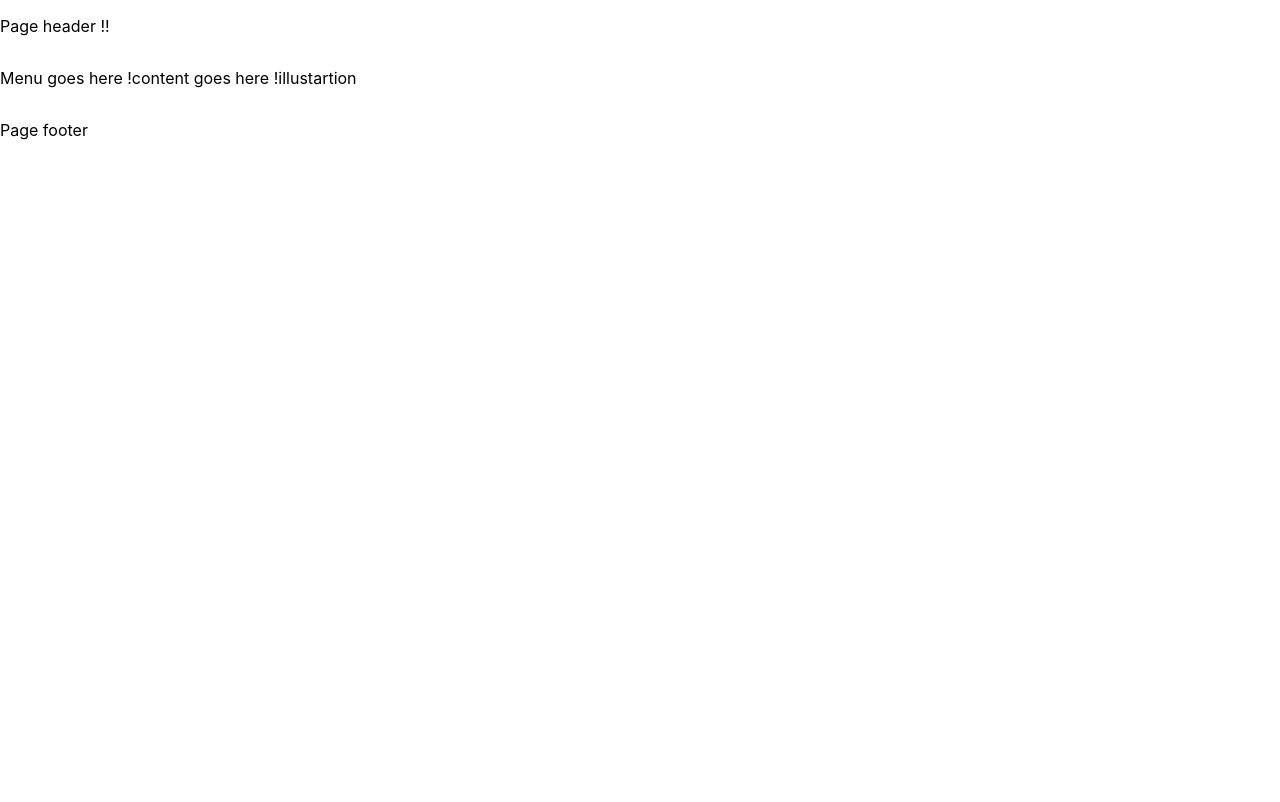
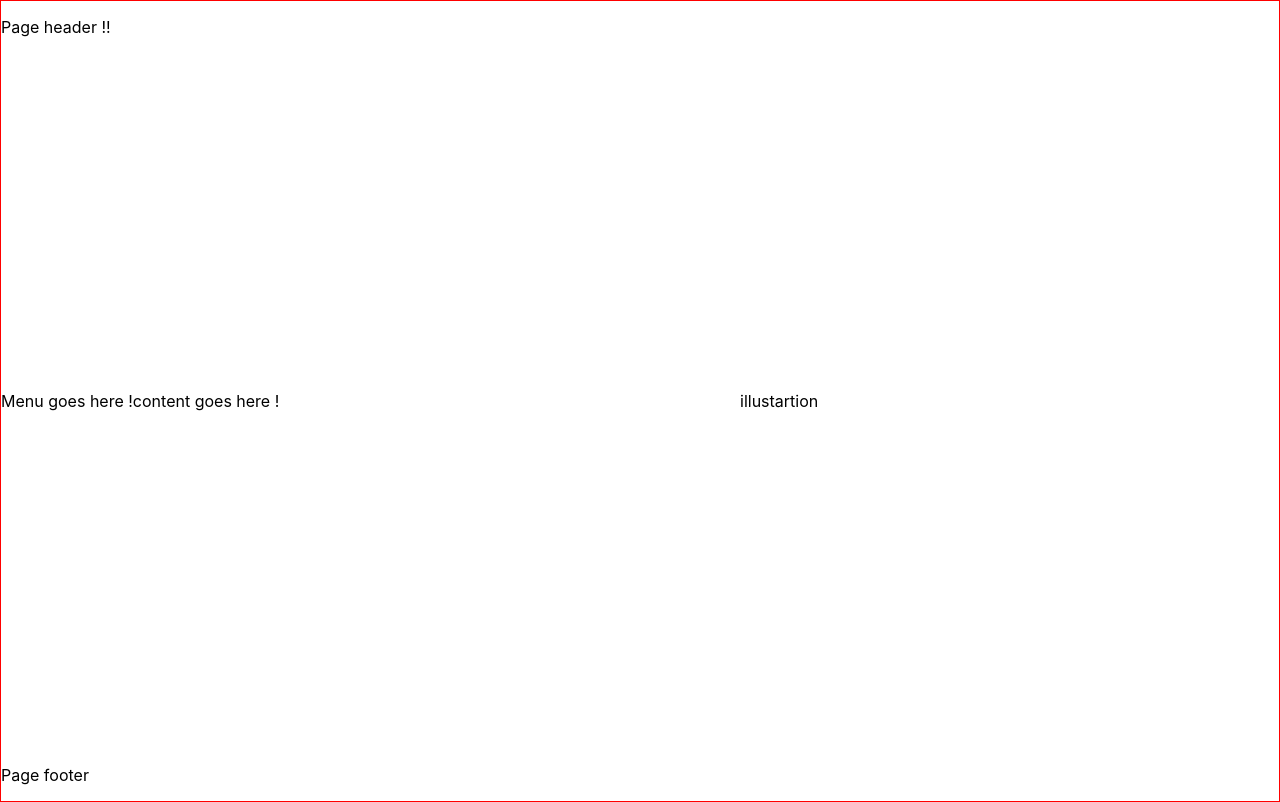
Before and after one commit to Gatreek92/portfolio, a React (Create React App) app: page / in a window 1280 px wide. Built offline with nearby package versions, Linux system fonts and the light colour scheme.

Commit message:
Fix layout dimensions.

```diff
--- a/src/App.css
+++ b/src/App.css
@@ -1,7 +1,22 @@
+#root,
+body,
+html {
+  height: 100%;
+}
 .page-container {
   display: flex;
+  height: 100%;
   flex-direction: column;
+  border: 1px solid red;
 }
 .page-body {
   display: flex;
+  flex: 1;
+  align-items: center;
 }
+.content-container {
+  flex-grow: 2;
+}
+.illustration-container {
+  flex-grow: 2;
+}
--- a/src/components/contentContainer.js
+++ b/src/components/contentContainer.js
@@ -1,6 +1,6 @@
 import React from "react";
 const ContentContainer = () => (
-  <div>
+  <div className="content-container">
     <p>content goes here !</p>
   </div>
 );
--- a/src/components/illustration.js
+++ b/src/components/illustration.js
@@ -1,6 +1,6 @@
 import React from "react";
 const Illustration = () => (
-  <div>
+  <div className="illustration-container">
     <p>illustartion</p>
   </div>
 );
```
